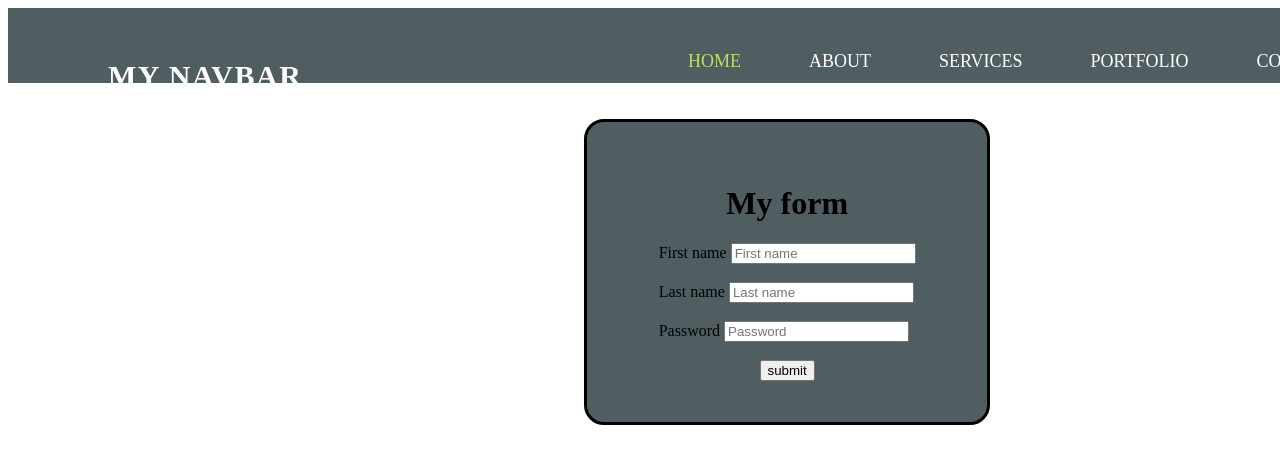
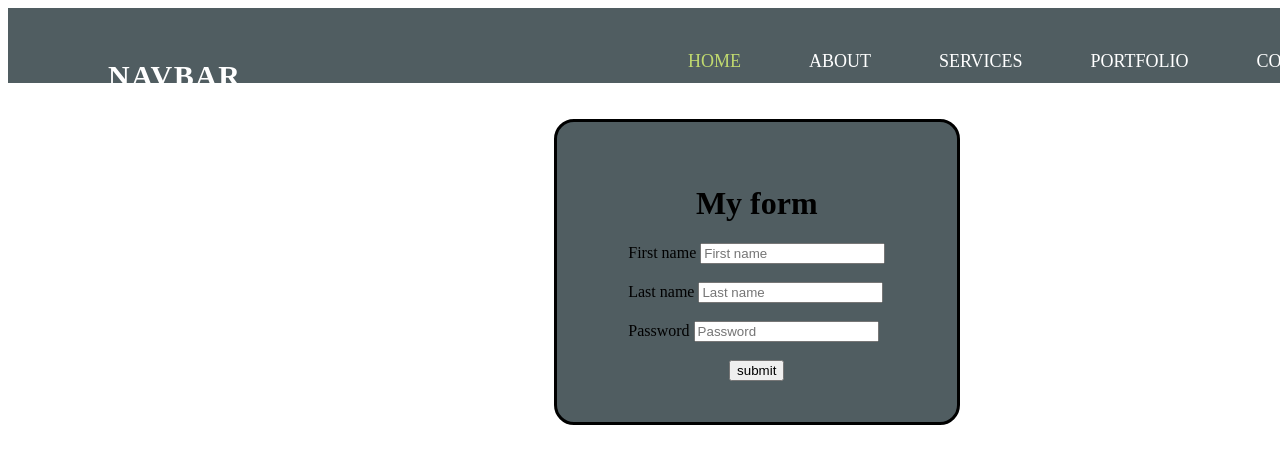
Before and after one commit to Amrokombali94/f20-deployment-lab, a website: page index.html in a window 1280 px wide. Shown: the top 464 px of the page. Drawn offline with Linux system fonts and the light colour scheme.

Commit message:
additional commit

```diff
--- a/index.html
+++ b/index.html
@@ -10,7 +10,7 @@
 <body>
     <nav class="nav-1">
       <div class="logo">
-        <P>My navbar</P>
+        <P>navbar</P>
       </div>
       <ul>
         <li><a href="" class="active">home</a></li>
```
